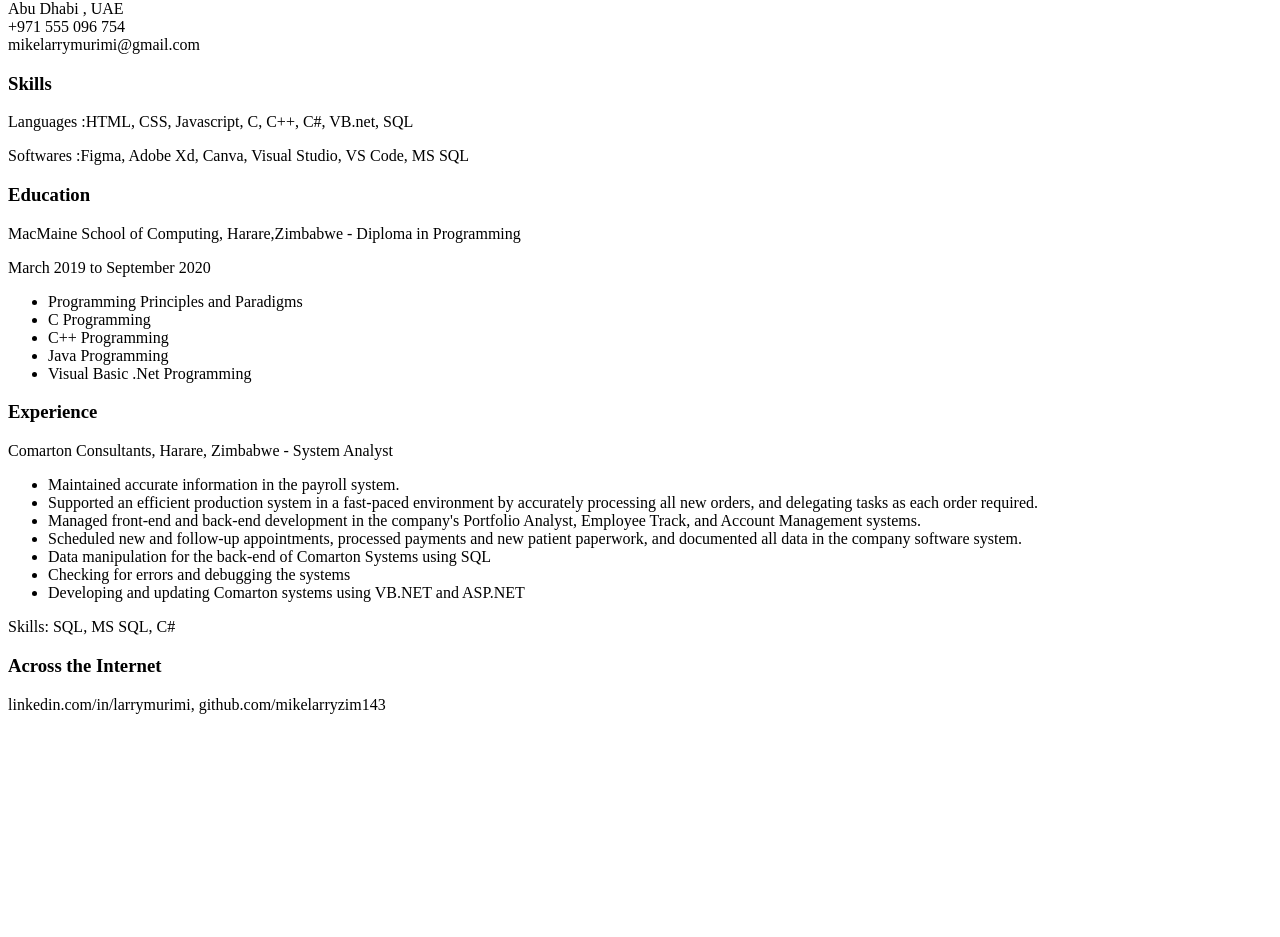
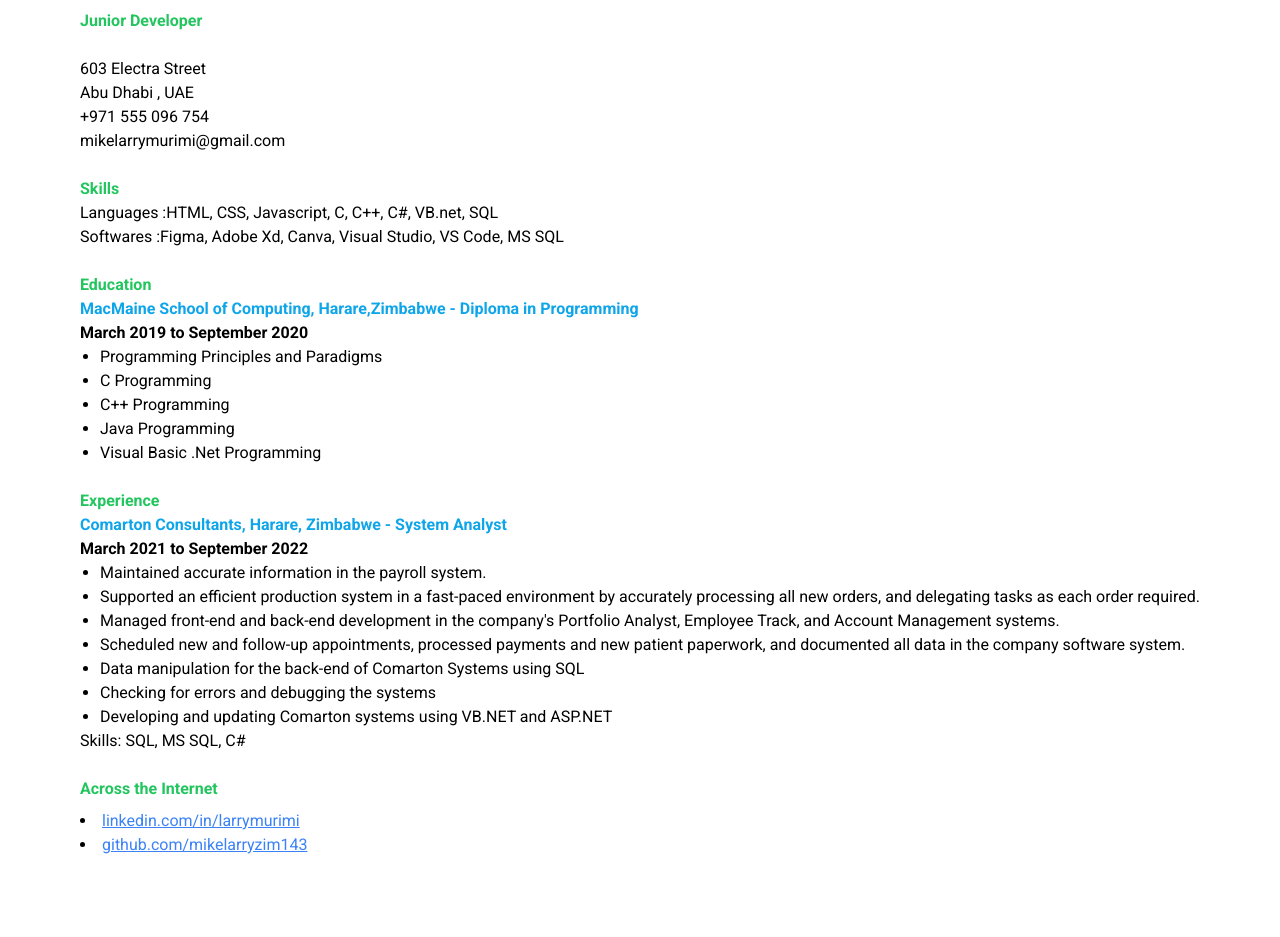
Before and after one commit to mikelarryzim143/resume, a plain HTML site: page index.html in a window 1280 px wide. Shown: the part 145-1082 px from the top of the page. Before the commit the page ends 875 px from the top, so only its background shows below. Drawn offline with nearby package versions, Linux system fonts and the light colour scheme.

```diff
--- /dev/null
+++ b/index.css
@@ -0,0 +1,34 @@
+body{
+    margin: 15px;
+    padding: 80px;
+
+
+    font-family: "Roboto", Arial, Helvetica, sans-serif ;
+    font-optical-sizing: auto;
+    font-variation-settings: "wdth" 100;
+}
+
+
+
+/* <uniquifier>: Use a unique and descriptive class name
+// <weight>: Use a value from 100 to 900
+// <width>: Use a value from 75 to 100*/
+
+/* Define the unique class name for different styles */
+.roboto-bold {
+    font-family: "Roboto", serif;
+    font-optical-sizing: auto;
+    font-weight: 700; /* Use a value from 100 to 900 */
+    font-style: normal;
+    font-variation-settings:
+      "wdth" 100; /* Use a value from 75 to 100 */
+  }
+
+  .roboto-light {
+    font-family: "Roboto", serif;
+    font-optical-sizing: auto;
+    font-weight: 300; /* Lighter weight */
+    font-style: normal;
+    font-variation-settings:
+      "wdth" 90; /* Different width */
+  }
--- a/index.html
+++ b/index.html
@@ -17,10 +17,17 @@
 
     <!-- Favicon will put in time when i understand it more -->
      <link rel="icon" href="favicon.ico" type="resume\ml.ico">
+
+
+     <script src="https://cdn.tailwindcss.com"></script>
+     <link rel="stylesheet" href="/resume/index.css">
+     <style>@import url('https://fonts.googleapis.com/css2?family=Roboto:ital,wdth,wght@0,75..100,100..900;1,75..100,100..900&display=swap');</style>
 </head>
 <body>
-    <H1>Larry Last Murimi</H1>
-    <h2>Junior Developer</h2>
+    <div class="border-t-2 border-black w-1/2 "></div>
+    <H1 class="text-4xl mt-4 font-semibold pb-4">Larry Last Murimi</H1>
+    <h2 class="text-green-500 font-bold">Junior Developer</h2><br>
+
 
     <div class="info">
         <p>603 Electra Street <br>
@@ -30,17 +37,22 @@
         </p>
     </div>
 
-    <div class="skills">
-        <h3>Skills</h3>
+    <br>
+
+    <div class="skills ">
+        <h3 class="text-green-500 font-bold">Skills</h3>
         <p><span>Languages :</span>HTML, CSS, Javascript, C, C++, C#, VB.net, SQL</p>
         <p><span>Softwares :</span>Figma, Adobe Xd, Canva, Visual Studio, VS Code, MS SQL</p>
     </div>
 
+    <br>
+
     <div class="academic">
-        <h3>Education</h3>
-        <p id="sub-title">MacMaine School of Computing, Harare,Zimbabwe - <span>Diploma in Programming</span> </p>
-        <p>March 2019 to September 2020</p>
-        <ul>
+        <h3 class="text-green-500 font-bold">Education</h3>
+        <p class="text-sky-500 font-bold" id="sub-title">MacMaine School of Computing, Harare,Zimbabwe - <span>Diploma in Programming</span> </p>
+        <p class="font-bold">March 2019 to September 2020</p>
+
+        <ul class="list-disc pl-5">
             <li>Programming Principles and Paradigms</li>
             <li>C Programming</li>
             <li>C++ Programming</li>
@@ -49,10 +61,13 @@
         </ul>
     </div>
 
+    <br>
+
     <div class="exp">
-        <h3>Experience</h3>
-        <p id="sub-title">Comarton Consultants, Harare, Zimbabwe - <span>System Analyst</span></p>
-        <ul>
+        <h3 class="text-green-500 font-bold">Experience</h3>
+        <p class="text-sky-500 font-bold" id="sub-title">Comarton Consultants, Harare, Zimbabwe - <span>System Analyst</span></p>
+        <p class="font-bold">March 2021 to September 2022</p>
+        <ul class="list-disc pl-5">
             <li>Maintained accurate information in the payroll system.</li>
             <li>Supported an efficient production system in a fast-paced environment by accurately
                 processing all new orders, and delegating tasks as each order required.</li>
@@ -66,9 +81,14 @@
         </ul>
         <p><span>Skills: </span>SQL, MS SQL, C#</p>
     </div>
+
+    <br>
+
     <footer>
-        <h3>Across the Internet</h3>
-        <p>linkedin.com/in/larrymurimi, github.com/mikelarryzim143</p>
+        <h3 class="text-green-500 font-bold mb-2">Across the Internet</h3>
+        <ul class="list-disc list-inside">
+            <li> <a href="https://linkedin.com/in/larrymurimi" class="text-blue-500 underline hover:text-blue-700"> linkedin.com/in/larrymurimi </a> </li>
+             <li> <a href="https://github.com/mikelarryzim143" class="text-blue-500 underline hover:text-blue-700"> github.com/mikelarryzim143 </a> </li> </ul>
     </footer>
 </body>
 </html>
```
